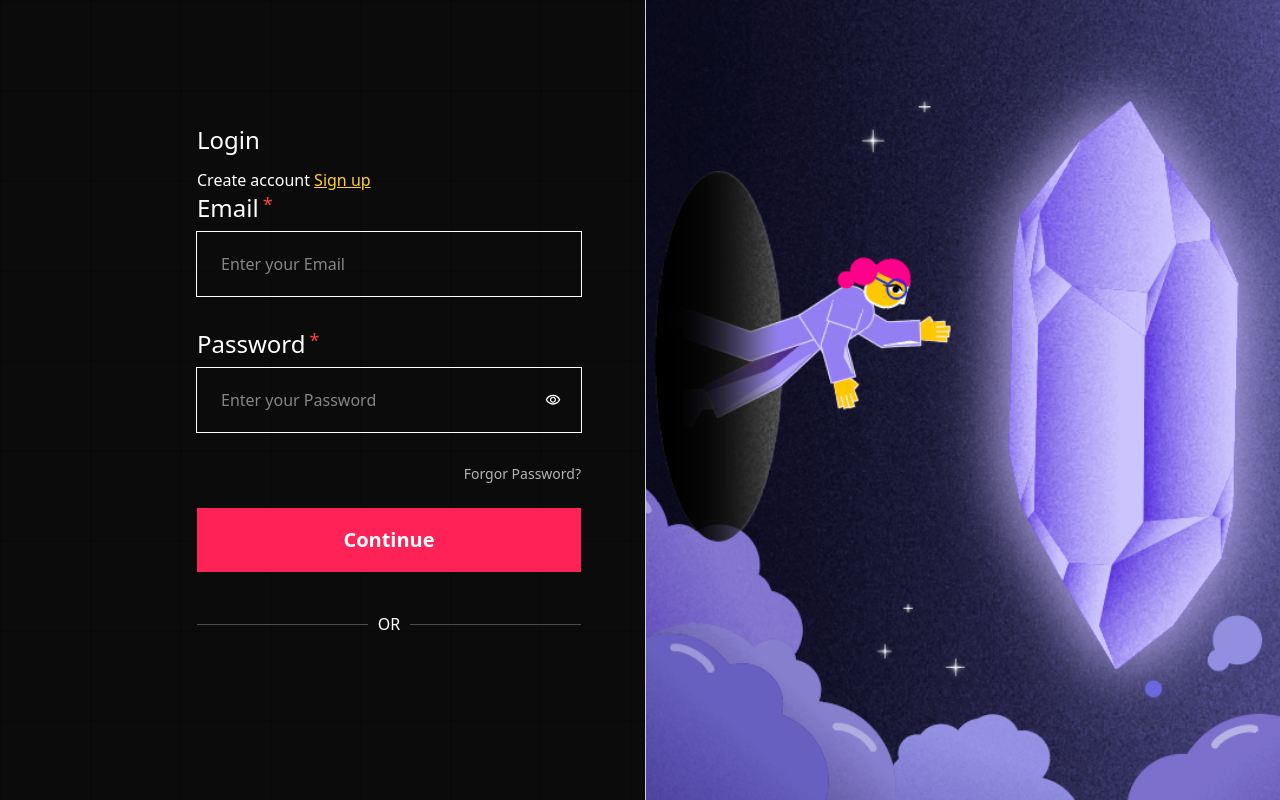
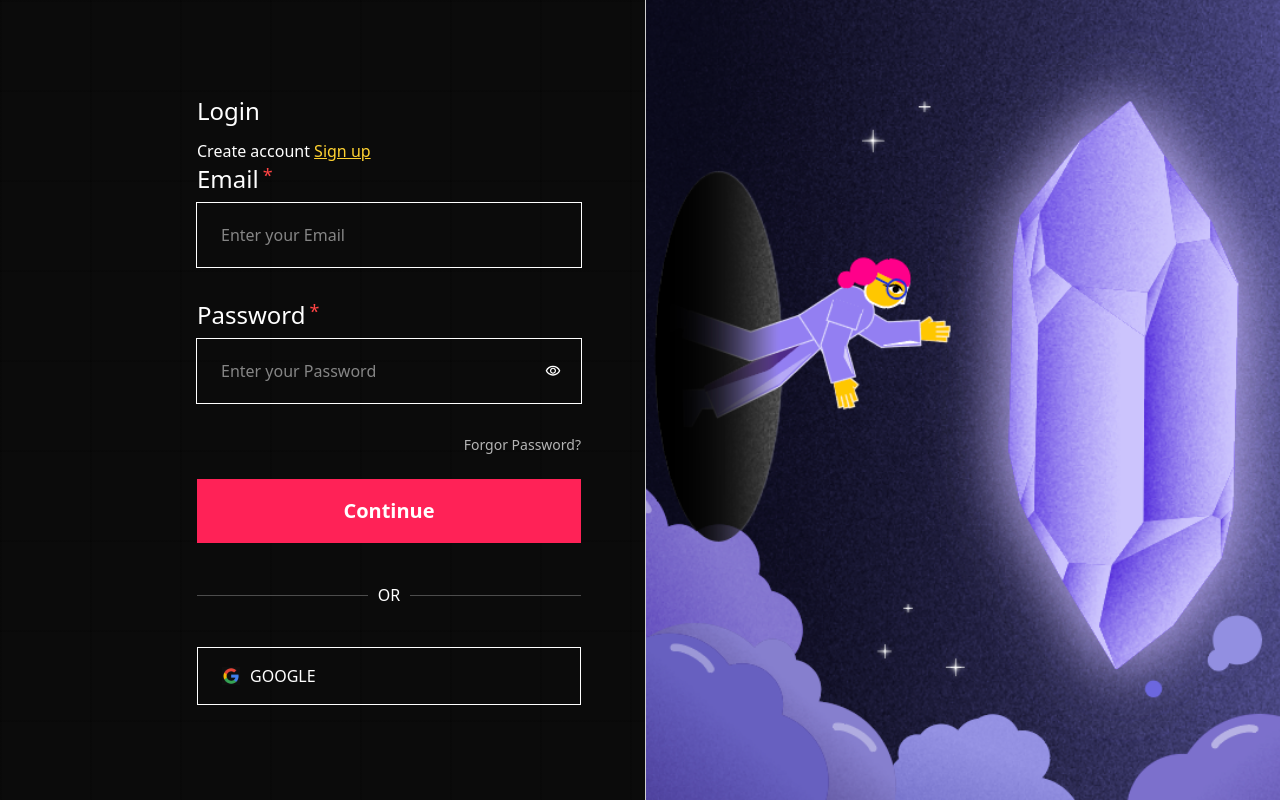
Before and after one commit to 10X-EDU/LeaderBoard-Frontend, a Next.js app: page /sign-in in a window 1280 px wide. Built offline with nearby package versions, Linux system fonts and the light colour scheme; no server answers.

Commit message:
Add SignInWithGoogle component for Google authentication

```diff
--- a/src/app/(auth)/sign-in/page.tsx
+++ b/src/app/(auth)/sign-in/page.tsx
@@ -1,4 +1,5 @@
 import SignInForm from "@/components/auth/signin-form";
+import SignInWithGoogle from "@/components/sign-in-with-google";
 import Link from "next/link";
 
 function Page() {
@@ -25,6 +26,7 @@ function Page() {
           <span className="text-white">OR</span>
           <span className="w-full h-[1px] bg-[#4D4D4D]" />
         </div>
+        <SignInWithGoogle />
       </div>
     </>
   );
--- /dev/null
+++ b/src/components/sign-in-with-google.tsx
@@ -0,0 +1,16 @@
+import React from 'react'
+
+
+
+const SignInWithGoogle = () => {
+    return (
+        <div>
+            <button className="flex items-center gap-2.5 px-6 py-4 border-white border-1 w-full cursor-pointer">
+                <img src="/assets/google.svg" alt="Sign in with Google" className='w-4.5 h-4.5' />
+                <span className='text-white'>GOOGLE</span>
+            </button>
+        </div>
+    )
+}
+
+export default SignInWithGoogle
```
Also changed, not shown: public/assets/google.svg (added).
